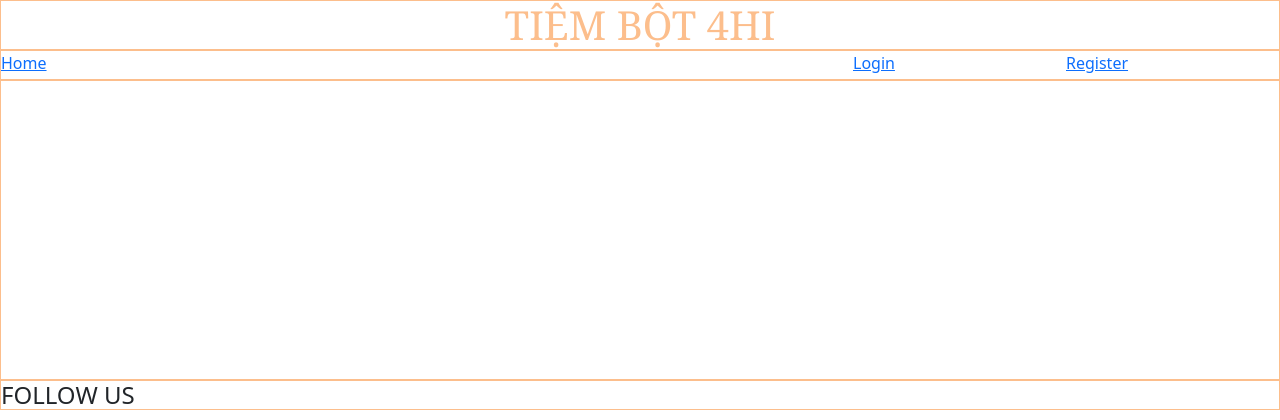
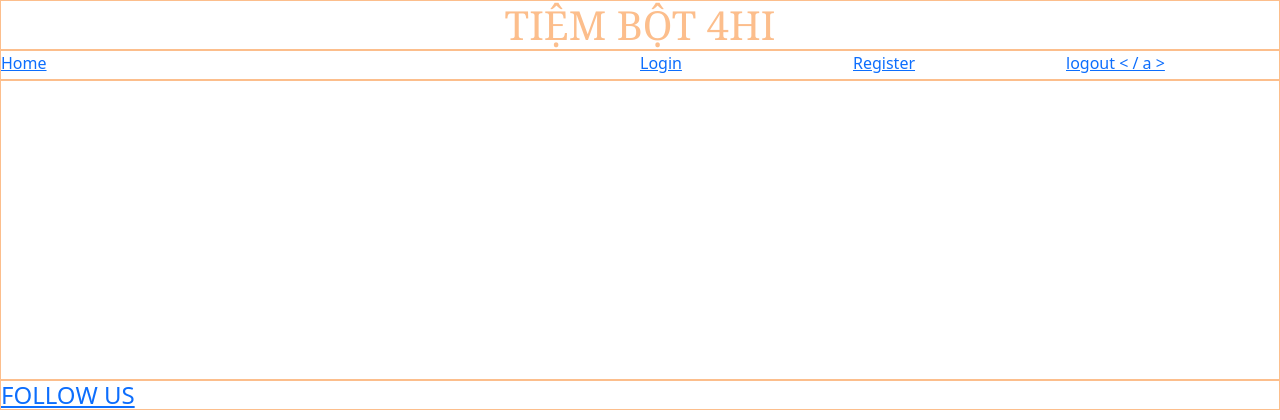
Before and after one commit to trileeee/baitapnhomLTWEB, a PHP site: page / in a window 1280 px wide. Shown: the top 420 px of the page. Run offline with PHP 8.4, Linux system fonts and the light colour scheme.

Commit message:
Update menutop.php

```diff
--- a/layout/menutop.php
+++ b/layout/menutop.php
@@ -1,5 +1,6 @@
 <nav class="container-fluid menu-top">
-<a class="col-md-8" href="?request=home">Home</a>
+<a class="col-md-6" href="?request=home">Home</a>
 <a class="col-md-2" href="?request=login">Login</a>
 <a class="col-md-2" href="?request=register">Register</a>
+<a class ="col-md-2" href = "? request = logout">logout < / a  >
 </nav>
```
